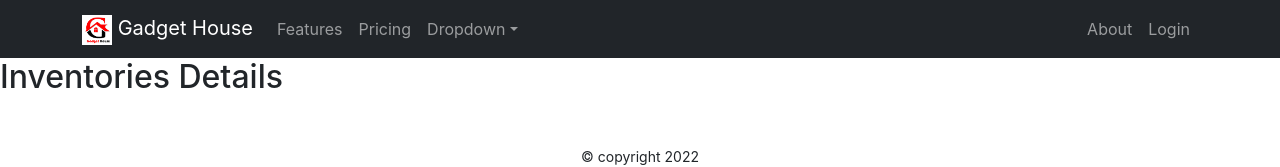
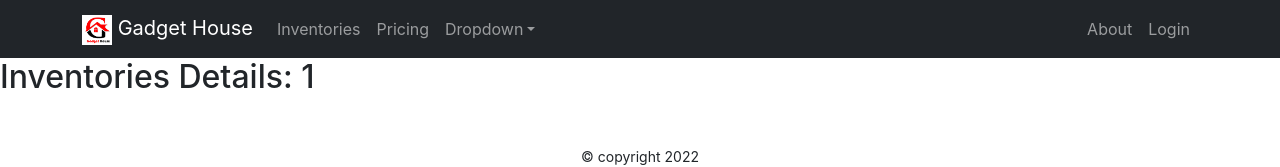
Before and after one commit to jakir10/gadget-house-client, a React (Create React App) app: page /inventory/1 in a window 1280 px wide. Shown: the top 167 px of the page. Built offline with nearby package versions, Linux system fonts and the light colour scheme.

Commit message:
404 not found page implemented

```diff
--- a/src/App.js
+++ b/src/App.js
@@ -5,6 +5,7 @@ import Home from './Pages/Home/Home/Home';
 import InventoriesDetail from './Pages/InventoriesDetail/InventoriesDetail';
 import Footer from './Pages/Shared/Footer/Footer';
 import Header from './Pages/Shared/Header/Header';
+import NotFound from './Pages/Shared/NotFound/NotFound';
 
 function App() {
   return (
@@ -12,8 +13,10 @@ function App() {
       <Header></Header>
       <Routes>
         <Route path='/' element={<Home></Home>}></Route>
+        <Route path='/home' element={<Home></Home>}></Route>
         <Route path='/inventory/:inventoryId' element={<InventoriesDetail></InventoriesDetail>}></Route>
         <Route path='/about' element={<About></About>}></Route>
+        <Route path='*' element={<NotFound></NotFound>}></Route>
       </Routes>
       <Footer></Footer>
 
--- a/src/Pages/Home/Inventories/Inventories.js
+++ b/src/Pages/Home/Inventories/Inventories.js
@@ -15,7 +15,8 @@ const Inventories = () => {
 
     return (
         // Inventory section
-        <div className='inventories mt-3'>
+        <div id='inventories' className='container mt-3'>
+            <div className='row'>
                 <h1 className='text-primary text-center mt-5 my-3'>Manage Inventories</h1>
                 <div className='inventories-container'>
                     {
@@ -27,6 +28,7 @@ const Inventories = () => {
                     }
                 </div>
             </div>
+        </div>
     );
 };
 
--- a/src/Pages/Home/Inventory/Inventory.js
+++ b/src/Pages/Home/Inventory/Inventory.js
@@ -1,7 +1,13 @@
 import React from 'react';
+import { useNavigate } from 'react-router-dom';
 
 const Inventory = ({ inventory }) => {
     const { id, name, img, description, price, quantity, supplierName } = inventory;
+    //    for navigation
+    const navigate = useNavigate();
+    const navigateToInventoryDetail = id => {
+        navigate(`/inventory/${id}`);
+    }
     return (
         <div>
             <img className='w-100' src={img} alt="" />
@@ -10,7 +16,7 @@ const Inventory = ({ inventory }) => {
             <p><small>{description}</small></p>
             <p>Supplier: {supplierName}</p>
             <p>Quantity: {quantity}</p>
-            <button className='btn btn-dark'>Update Item: {name}</button>
+            <button onClick={() => navigateToInventoryDetail(id)} className='btn btn-dark'>Update Item: {name}</button>
         </div>
     );
 };
--- a/src/Pages/InventoriesDetail/InventoriesDetail.js
+++ b/src/Pages/InventoriesDetail/InventoriesDetail.js
@@ -1,9 +1,11 @@
 import React from 'react';
+import { useParams } from 'react-router-dom';
 
 const InventoriesDetail = () => {
+    const { inventoryId } = useParams();
     return (
         <div>
-            <h2>Inventories Details</h2>
+            <h2>Inventories Details: {inventoryId}</h2>
         </div>
     );
 };
--- a/src/Pages/Shared/Header/Header.js
+++ b/src/Pages/Shared/Header/Header.js
@@ -15,7 +15,7 @@ const Header = () => {
                     <Navbar.Toggle aria-controls="responsive-navbar-nav" />
                     <Navbar.Collapse id="responsive-navbar-nav">
                         <Nav className="me-auto">
-                            <Nav.Link href="#features">Features</Nav.Link>
+                            <Nav.Link href="home#inventories">Inventories</Nav.Link>
                             <Nav.Link href="#pricing">Pricing</Nav.Link>
                             <NavDropdown title="Dropdown" id="collasible-nav-dropdown">
                                 <NavDropdown.Item href="#action/3.1">Action</NavDropdown.Item>
--- /dev/null
+++ b/src/Pages/Shared/NotFound/NotFound.js
@@ -0,0 +1,13 @@
+import React from 'react';
+import notfound from '../../../images/404.jpg';
+
+const NotFound = () => {
+    return (
+        <div>
+            <h2 className='text-center text-danger mt-5'>Page not Found</h2>
+            <img className='w-100' src={notfound} alt="" />
+        </div>
+    );
+};
+
+export default NotFound;
```
Also changed, not shown: src/images/404.jpg (added). Lines whose indentation alone changed are shown as unchanged.
